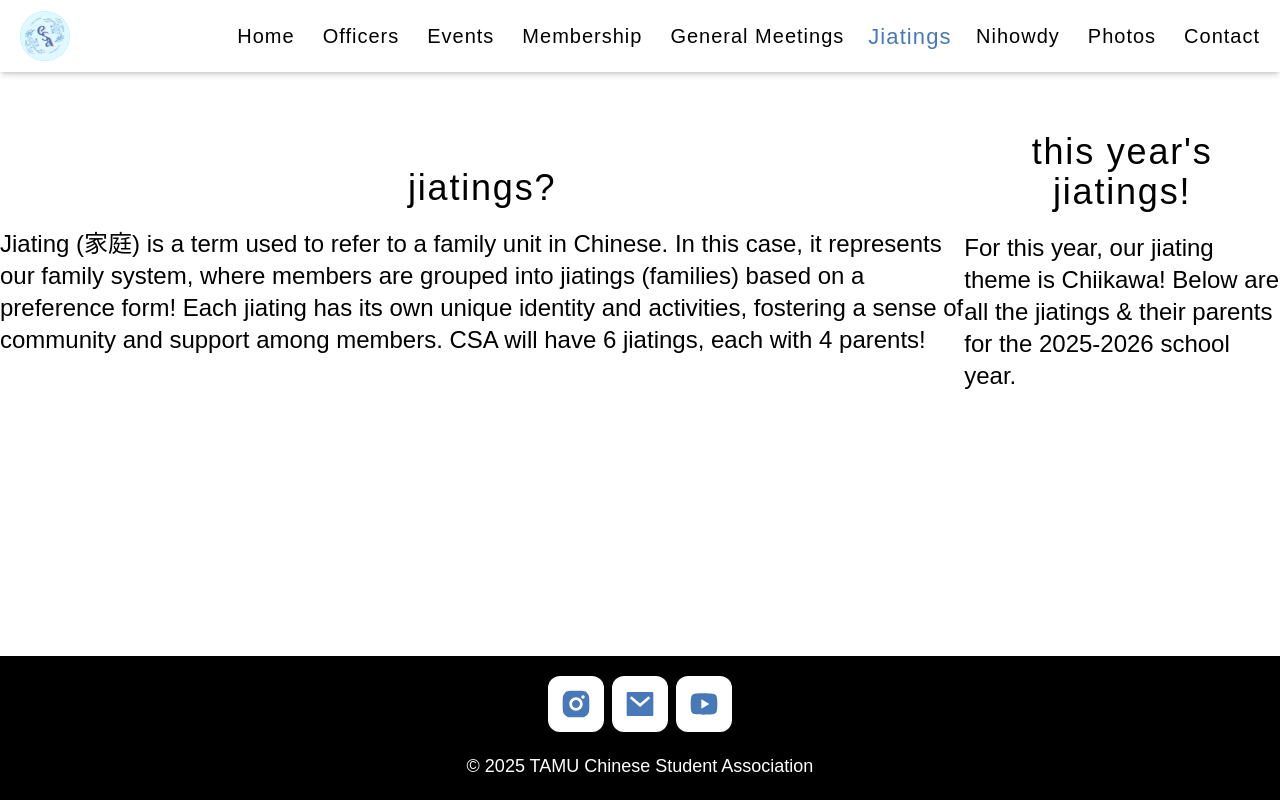
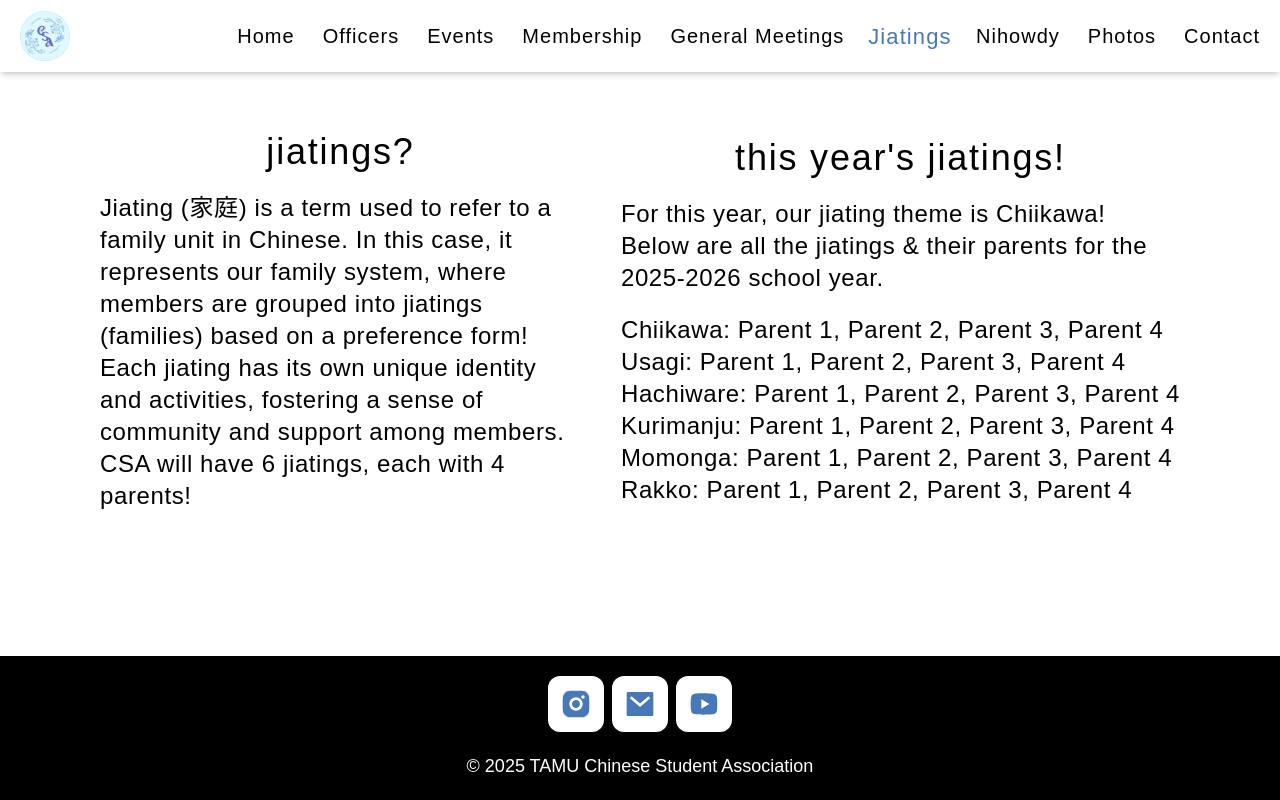
Before and after one commit to tamucsa/website, a Next.js app: page /jiatings in a window 1280 px wide. Built offline with nearby package versions, Linux system fonts and the light colour scheme; a web font is replaced by a local one.

Commit message:
updated membership pg spacing, added base content for jt page

```diff
--- a/src/app/jiatings/page.tsx
+++ b/src/app/jiatings/page.tsx
@@ -3,20 +3,28 @@ import { Metadata } from "next";
 const JiatingsPage = () => {
     return (
         <div className='flex flex-col items-center gap-5 md:gap-15'>
-          <div className="flex flex-row items-center justify-center">
+          <div className="flex flex-col lg:flex-row items-center justify-center gap-10 px-25">
             {/* Jiatings? paragraph*/}
             <div className="flex flex-col items-center gap-5">
               <h1 className='container text-center font-primary tracking-wider text-3xl md:text-4xl mt-10 md:mt-15'>jiatings?</h1>
-              <p className="font-secondary text-2xl">
+              <p className="font-secondary text-2xl tracking-wide">
                 Jiating (家庭) is a term used to refer to a family unit in Chinese. In this case, it represents our family system, where members are grouped into jiatings (families) based on a preference form! Each jiating has its own unique identity and activities, fostering a sense of community and support among members. CSA will have 6 jiatings, each with 4 parents!
               </p>
             </div>
             {/* This year's paragraph */}
-            <div className="flex flex-col items-center gap-5">
+            <div className="w-full flex flex-col items-center gap-5">
               <h1 className='container text-center font-primary tracking-wider text-3xl md:text-4xl mt-10 md:mt-15'>this year's jiatings!</h1>
-              <p className="font-secondary text-2xl">
+              <p className="font-secondary text-2xl tracking-wide">
                 For this year, our jiating theme is Chiikawa! Below are all the jiatings & their parents for the 2025-2026 school year.
               </p>
+              <div className="font-secondary text-2xl tracking-wide">
+                <p className="text-nowrap">Chiikawa: Parent 1, Parent 2, Parent 3, Parent 4</p>
+                <p className="text-nowrap">Usagi: Parent 1, Parent 2, Parent 3, Parent 4</p>
+                <p className="text-nowrap">Hachiware: Parent 1, Parent 2, Parent 3, Parent 4</p>
+                <p className="text-nowrap">Kurimanju: Parent 1, Parent 2, Parent 3, Parent 4</p>
+                <p className="text-nowrap">Momonga: Parent 1, Parent 2, Parent 3, Parent 4</p>
+                <p className="text-nowrap">Rakko: Parent 1, Parent 2, Parent 3, Parent 4</p>
+              </div>
             </div>
           </div>
         </div>
--- a/src/app/membership/page.tsx
+++ b/src/app/membership/page.tsx
@@ -13,11 +13,11 @@ const MembershipPage = () => {
                         <p> Make sure to Venmo or Zelle to the correct contact listed on the right as well! Note that there is a different cost for semester vs. full year, and if you need to pay in cash, talk to our Treasurer at a General Meeting!</p>
                     </div>
                     {/* Right Payment Info & Form */}
-                    <div className="w-full flex flex-col items-center justify-center gap-3 md:gap-5">
+                    <div className="flex flex-col items-center justify-center gap-3 md:gap-5">
                         <div className="flex flex-col w-full outline outline-black rounded-xl font-secondary border-2 p-3 md:p-5 text-md md:text-2xl gap-1 md:gap-4">
-                            <p className="text-nowrap"><b>Semester:</b> $35</p>
-                            <p className="text-nowrap"><b>Full Year:</b> $45</p>
-                            <p className="text-nowrap">Payment Methods will be listed in the form below!</p>
+                            <p className=""><b>Semester:</b> $35</p>
+                            <p className=""><b>Full Year:</b> $45</p>
+                            <p className="">Payment Methods will be listed in the form below!</p>
                             {/*
                             <p className="text-nowrap"><b>Venmo:</b> <Link href="https://venmo.com/?txn=pay&recipients=Kody-Chu" className="underline">@Kody-Chu</Link></p>
                             <p className="text-nowrap"><b>Zelle:</b> 832-859-2588</p>
@@ -25,7 +25,7 @@ const MembershipPage = () => {
                             */}
                         </div>
                         <Link target='_blank' href="https://docs.google.com/forms/d/e/1FAIpQLSe71PBHTionWEc17KzuQ0SiR-SwbS8g-wLPOSY4cOR0DR-CHA/viewform"
-                              className=" w-full p-3 outline outline-black border-2 rounded-lg text-center font-primary tracking-wider transition-colors duration-300 text-xl md:text-2xl hover:text-primary hover:outline-primary">
+                              className="w-full text-nowrap p-3 outline outline-black border-2 rounded-lg text-center font-primary tracking-wider transition-colors duration-300 text-xl md:text-2xl hover:text-primary hover:outline-primary">
                               CSA Membership Form (2024-2025)
                         </Link>
                     </div>
```
